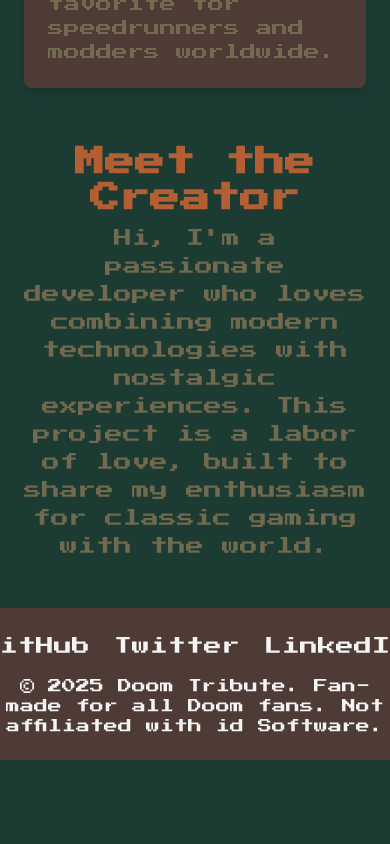
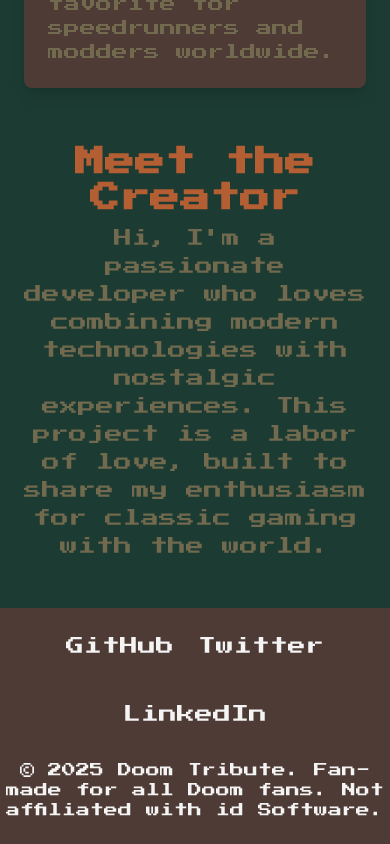
Before and after one commit to karakoc49/doom-tribute, a React (Vite) app: page /about in a window 390 px wide. Shown: the part 2000-2844 px from the top of the page. Before the commit the page ends 2760 px from the top, so only its background shows below. Built offline with nearby package versions, Linux system fonts and the light colour scheme.

Commit message:
footer mobile responsive fix

```diff
--- a/src/components/Footer.tsx
+++ b/src/components/Footer.tsx
@@ -1,30 +1,31 @@
 const Footer = () => {
   return (
     <footer className="bg-[#4e3b35] text-center py-6">
-        <div className="max-w-7xl mx-auto flex justify-center gap-6">
+      <div className="max-w-7xl mx-auto flex flex-wrap justify-center gap-6 px-4">
         {/* GitHub Link */}
         <a
           href="https://github.com/karakoc49"
           target="_blank"
           rel="noopener noreferrer"
-            className="text-[#b45e33] hover:text-[#f4f4f4] text-lg"
+          className="text-[#b45e33] hover:text-[#f4f4f4] text-lg mb-4 sm:mb-0"
         >
           GitHub
         </a>
-          {/* Add more links like Twitter, LinkedIn, etc. */}
+        {/* Twitter Link */}
         <a
           href="https://twitter.com/karakoc49"
           target="_blank"
           rel="noopener noreferrer"
-            className="text-[#b45e33] hover:text-[#f4f4f4] text-lg"
+          className="text-[#b45e33] hover:text-[#f4f4f4] text-lg mb-4 sm:mb-0"
         >
           Twitter
         </a>
+        {/* LinkedIn Link */}
         <a
           href="https://linkedin.com/in/haluk-karakoc"
           target="_blank"
           rel="noopener noreferrer"
-            className="text-[#b45e33] hover:text-[#f4f4f4] text-lg"
+          className="text-[#b45e33] hover:text-[#f4f4f4] text-lg mb-4 sm:mb-0"
         >
           LinkedIn
         </a>
```
Lines whose indentation alone changed are shown as unchanged.
